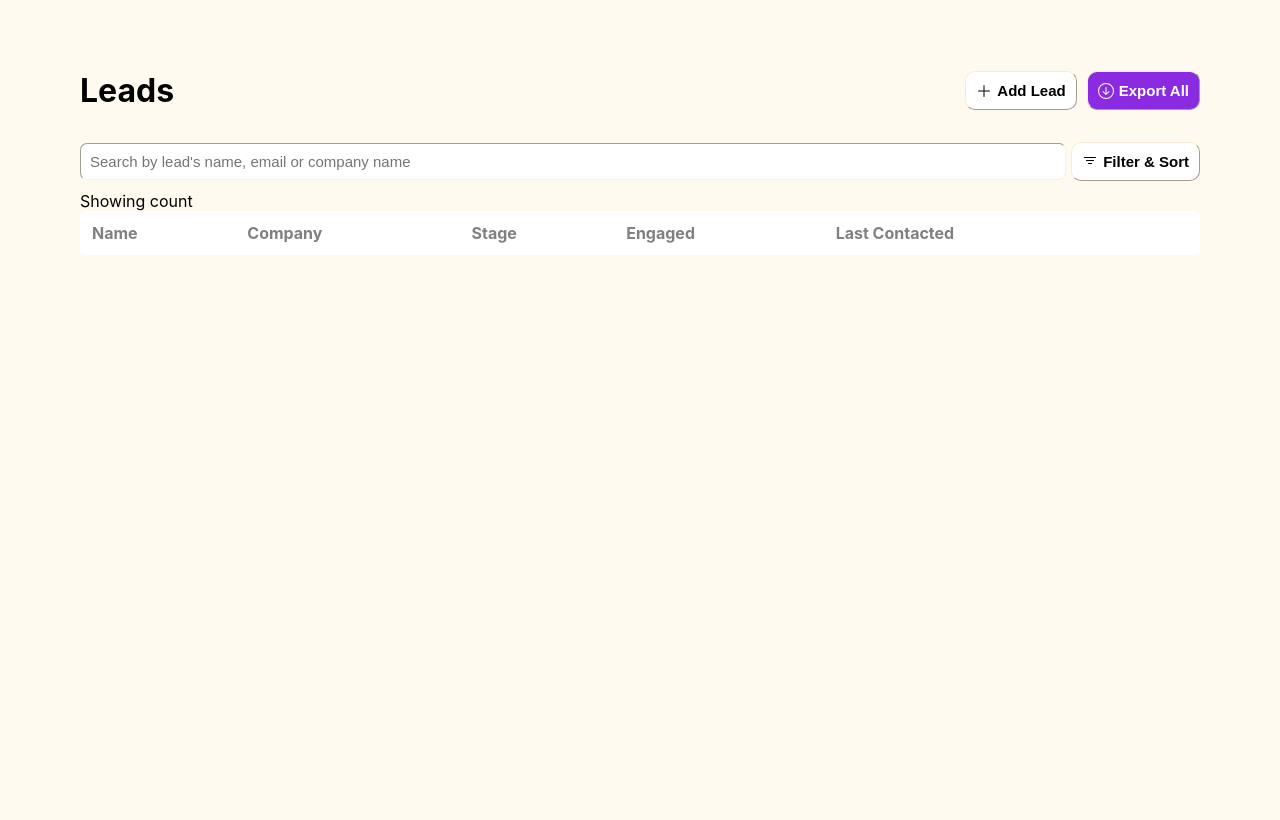
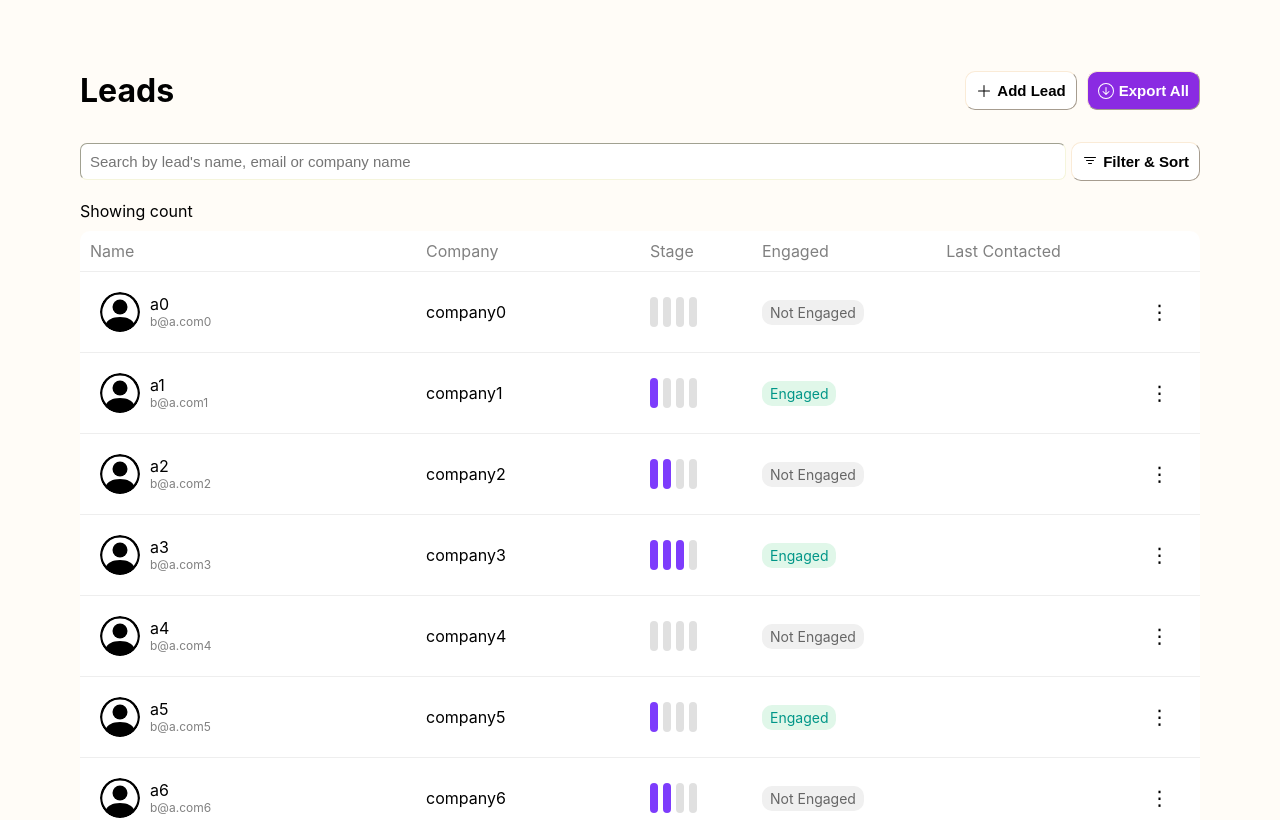
Before and after one commit to shubh299/fast-api-dashboard, a React (Create React App) app in the folder dashboard/: page / in a window 1280 px wide. Shown: the top 820 px of the page. Built offline with nearby package versions, Linux system fonts and the light colour scheme.

Commit message:
add all components

```diff
--- a/dashboard/src/components/LeadRow.jsx
+++ b/dashboard/src/components/LeadRow.jsx
@@ -1,5 +1,52 @@
-function LeadRow() {
-  return <></>;
+import "./common.css";
+import ProfileCard from "./ProfileCard";
+import ProfileCircle from "./assets/person-circle.svg";
+
+function LeadRow(rowData) {
+  const row = rowData.row;
+  //   console.log(rowData.row.name, rowData.row.email, rowData.row);
+  return (
+    <tr className="LeadTableRows">
+      <td width="30%">
+        <ProfileCard
+          imageSrc={ProfileCircle}
+          name={row.name}
+          email={row.email}
+        />
+      </td>
+      <td width="20%" className="Name">
+        {row.company}
+      </td>
+      <td width="10%">
+        <div style={{ display: "flex", gap: "5px", justifyContent: "left" }}>
+          {[...Array(4)].map((_, i) => (
+            <div
+              key={i}
+              className="StageBar"
+              style={{
+                backgroundColor: i < row.stage ? "#7D3CFC" : "#E0E0E0",
+              }}
+            ></div>
+          ))}
+        </div>
+      </td>
+      <td>
+        <span
+          className="Engaged"
+          style={{
+            backgroundColor: row.engaged ? "#E0F7E9" : "#F0F0F0",
+            color: row.engaged ? "#009688" : "#666",
+          }}
+        >
+          {row.engaged ? "Engaged" : "Not Engaged"}
+        </span>
+      </td>
+      <td></td>
+      <td>
+        <span className="ActionDots">⋮</span>
+      </td>
+    </tr>
+  );
 }
 
 export default LeadRow;
--- a/dashboard/src/components/LeadsTable.jsx
+++ b/dashboard/src/components/LeadsTable.jsx
@@ -1,4 +1,4 @@
-import { useState } from "react";
+import { useEffect, useState } from "react";
 import LeadRow from "./LeadRow";
 
 function LeadsTable() {
@@ -17,21 +17,22 @@ function LeadsTable() {
     lastContacted: i % 2 ? Date.now() : null,
   }));
 
-  //   setCurrentRows(data.slice(0, 10));
+  useEffect(() => {
+    setCurrentRows(data.slice(0, 10));
+  }, []);
 
   return (
     <div>
-      <div>Showing count</div>
-      <div>
+      <div className="CountStats">Showing count</div>
       <table cellPadding="10" className="LeadTable">
-          <thead className="LeadTableHead">
-            <tr>
-              <th>Name</th>
-              <th>Company</th>
-              <th>Stage</th>
-              <th>Engaged</th>
-              <th>Last Contacted</th>
-              <th></th>
+        <thead>
+          <tr className="LeadTableRows">
+            <th className="LeadTableHeaders">Name</th>
+            <th className="LeadTableHeaders">Company</th>
+            <th className="LeadTableHeaders">Stage</th>
+            <th className="LeadTableHeaders">Engaged</th>
+            <th className="LeadTableHeaders">Last Contacted</th>
+            <th className="LeadTableHeaders"></th>
           </tr>
         </thead>
         <tbody>
@@ -41,7 +42,6 @@ function LeadsTable() {
         </tbody>
       </table>
     </div>
-    </div>
   );
 }
 
--- /dev/null
+++ b/dashboard/src/components/ProfileCard.jsx
@@ -0,0 +1,31 @@
+const ProfileCard = ({ imageSrc, name, email }) => {
+  return (
+    <div
+      style={{
+        display: "flex",
+        alignItems: "center",
+        gap: "10px",
+        padding: "10px",
+        width: "175px",
+      }}
+    >
+      <img
+        src={imageSrc}
+        alt="Profile"
+        style={{
+          width: "40px",
+          height: "40px",
+          borderRadius: "50%",
+          objectFit: "cover",
+        }}
+      />
+
+      <div>
+        <div className="Name">{name}</div>
+        <div style={{ fontSize: "12px", color: "gray" }}>{email}</div>
+      </div>
+    </div>
+  );
+};
+
+export default ProfileCard;
--- a/dashboard/src/components/common.css
+++ b/dashboard/src/components/common.css
@@ -52,13 +52,47 @@
   outline: none;
 }
 
+.CountStats {
+  margin-top: 10px;
+}
+
 .LeadTable {
   width: 100%;
   background-color: #ffffff;
   text-align: left;
-  border-radius: 7px;
+  border-radius: 10px;
+  margin-top: 10px;
+  border-collapse: collapse;
 }
 
-.LeadTableHead {
+.LeadTableHeaders {
   color: grey;
+  font-weight: normal;
 }
+
+.LeadTableRows {
+  border-bottom: 1px solid #eee;
+}
+
+.Name {
+  font-size: 16px;
+  font-weight: normal;
+}
+
+.StageBar {
+  width: 8px;
+  height: 30px;
+  border-radius: 10px;
+}
+
+.Engaged {
+  padding: 4px 8px;
+  border-radius: 10px;
+  font-size: 14px;
+  /* display: inline-block; */
+}
+
+.ActionDots {
+  cursor: pointer;
+  font-size: 20px;
+}
--- a/dashboard/src/index.css
+++ b/dashboard/src/index.css
@@ -5,5 +5,5 @@ body {
     sans-serif;
   -webkit-font-smoothing: antialiased;
   -moz-osx-font-smoothing: grayscale;
-  background-color: #fffaf0;
+  background-color: #fffcf7;
 }
```
Also changed, not shown: dashboard/src/components/assets/person-circle.svg (added). Lines whose indentation alone changed are shown as unchanged.
